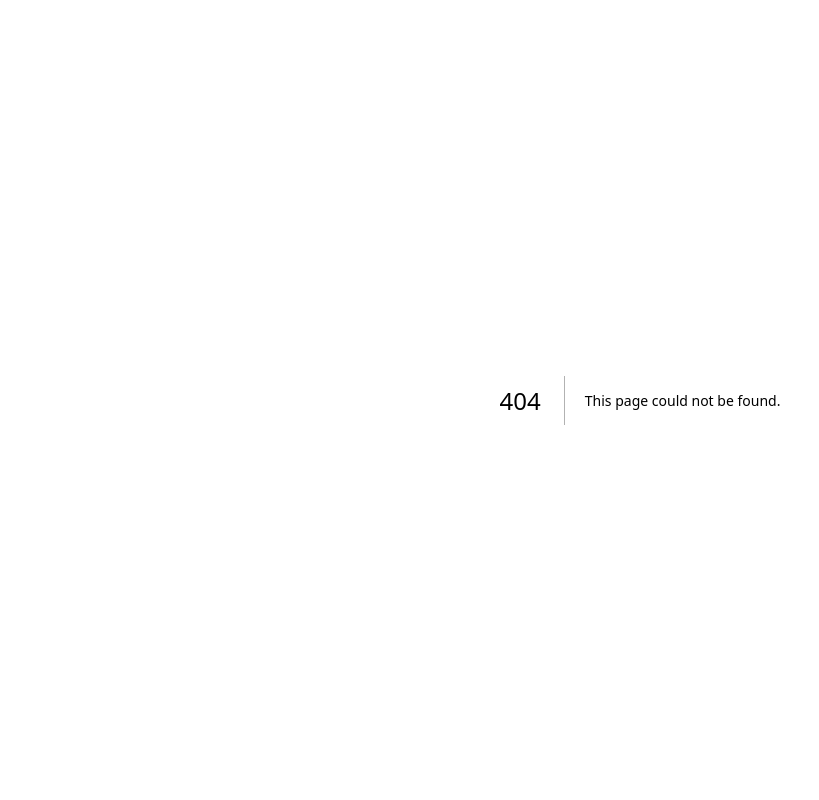
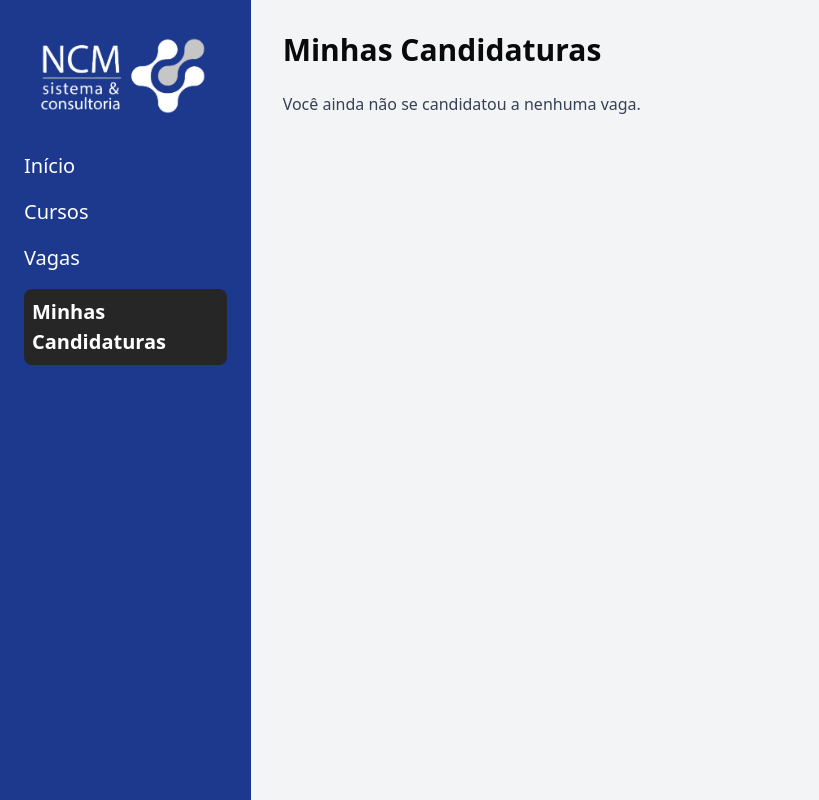
Before and after one commit to ncm-cursos-consultoria/marketplace, a Next.js app: page /oportunidades/user in a window 1280 px wide. Before the commit this address had no page. Shown: the whole page, without its empty margins (0-819 px from the left). Built offline with nearby package versions, Linux system fonts and the light colour scheme.

Commit message:
feat: add candidate jobs page

```diff
--- /dev/null
+++ b/src/app/oportunidades/user/page.tsx
@@ -0,0 +1,38 @@
+"use client";
+
+import { useSimulateCandidate } from "@/context/simulate-candidate-context";
+
+export default function UserPage() {
+  const { candidate } = useSimulateCandidate();
+
+  console.log("text", candidate);
+
+
+  return (
+    <div className="min-h-screen bg-gray-100 p-8">
+      <h1 className="text-3xl font-bold mb-6">Minhas Candidaturas</h1>
+
+      {candidate && candidate.length > 0 ? (
+        <div className="grid grid-cols-1 md:grid-cols-2 gap-6">
+          {candidate.map((job) => (
+            <div
+              key={job.id}
+              className="bg-white p-6 rounded-lg shadow border border-neutral-300"
+            >
+              <h2 className="text-xl font-semibold text-blue-800 mb-2">
+                {job.title}
+              </h2>
+              <p className="text-gray-600">
+                {job.company} — {job.location}
+              </p>
+              <p className="text-gray-500 text-sm mt-1">Tipo: {job.type}</p>
+              <p className="text-gray-500 text-sm">Salário: {job.salary}</p>
+            </div>
+          ))}
+        </div>
+      ) : (
+        <p className="text-gray-700">Você ainda não se candidatou a nenhuma vaga.</p>
+      )}
+    </div>
+  );
+}
--- a/src/components/aside/aside.tsx
+++ b/src/components/aside/aside.tsx
@@ -48,6 +48,18 @@ export function Aside() {
             Vagas
           </Link>
         </li>
+                <li>
+          <Link
+            href="/oportunidades/user"
+            className={`block rounded-md hover:bg-neutral-600 hover:p-2 cursor-pointer text-[20px] ${
+              path === "/oportunidades/user"
+                ? "bg-neutral-800 p-2 w-full font-semibold text-[20px]"
+                : ""
+            }`}
+          >
+            Minhas Candidaturas
+          </Link>
+        </li>
       </ul>
     </aside>
   );
--- a/src/components/card/job-card.tsx
+++ b/src/components/card/job-card.tsx
@@ -16,12 +16,15 @@ interface JobCardProps {
 }
 
 export function JobCard({ jobs }: JobCardProps) {
-  const { setCandidate } = useSimulateCandidate();
+  const { candidate,setCandidate } = useSimulateCandidate();
 
   const onClickCandidate = (job: Job) => {
     setCandidate((prev) => [...(prev || []), job]);
     toast.success(`Sucesso ao canditar a vaga`);
   };
+
+  console.log(candidate);
+
 
   return (
     <div className="grid grid-cols-1 md:grid-cols-2 gap-6">
```
